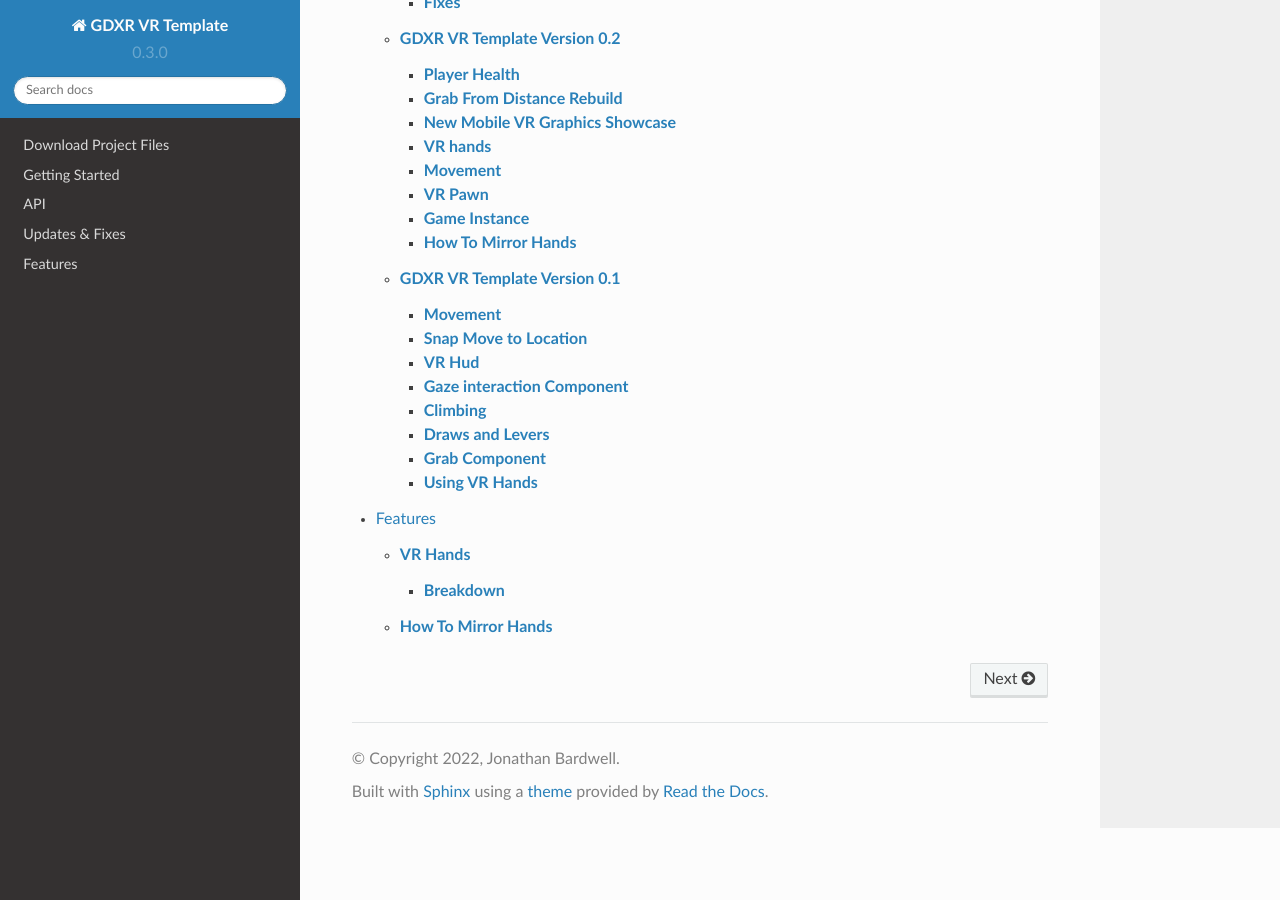
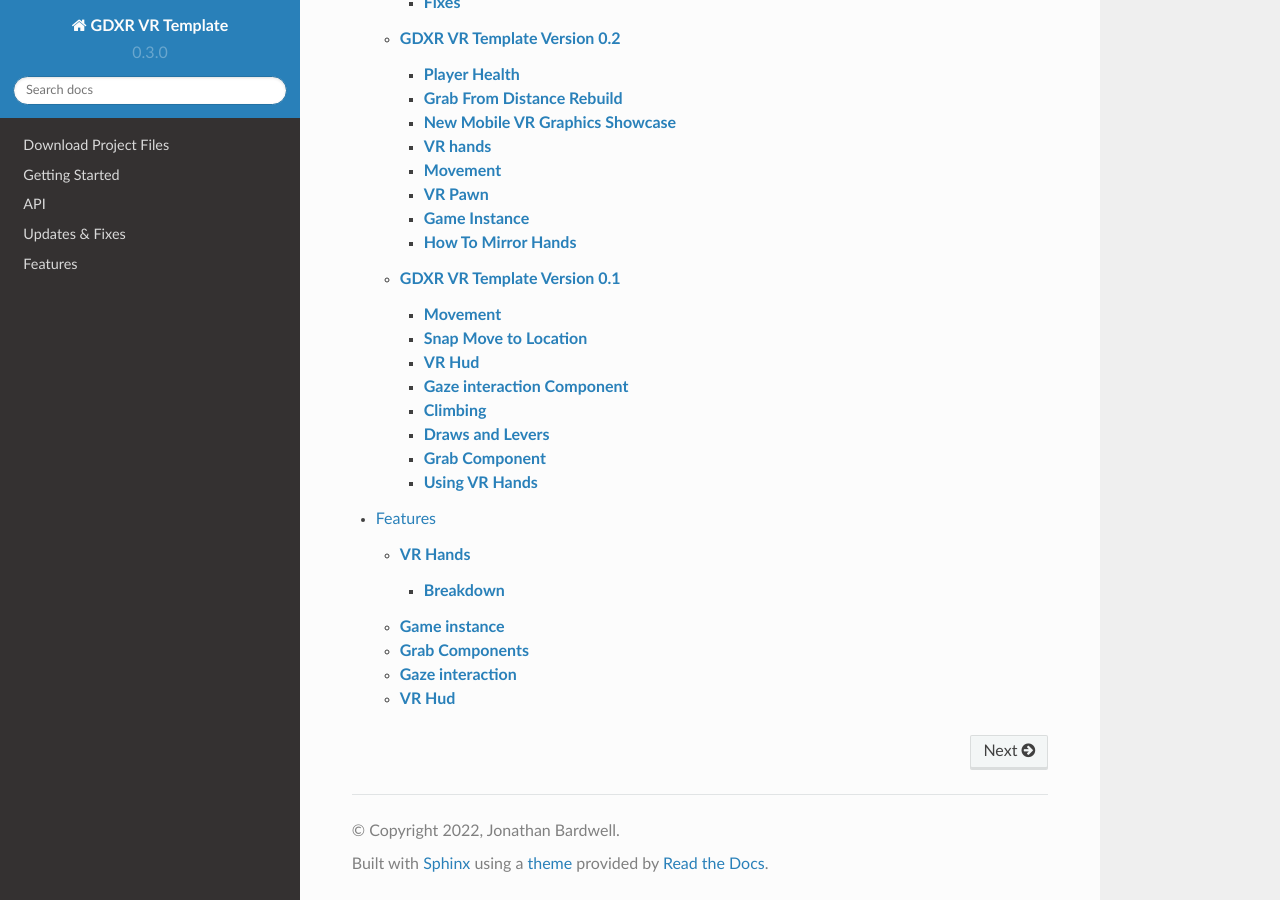
Before and after one commit to jonathan9232/GDXR-VR-Template-Documentation, a Sphinx documentation site: the page built from docs/source/index.rst, in a window 1280 px wide and 900 px high, scrolled down 1058 px. Built offline with Sphinx 7.4.7 and the Read the Docs theme 2.0.0, drawn with Linux system fonts in a browser that asks for light colours.

Commit message:
Update Features.rst

```diff
--- a/docs/source/Features.rst
+++ b/docs/source/Features.rst
@@ -8,7 +8,19 @@
 --------------
 
 
-**How To Mirror Hands**
-^^^^^^^^^^^^^^^^^^^^^^^
+  **How To Mirror Hands**
+  ^^^^^^^^^^^^^^^^^^^^^^^
 
 Open the VR pawn
+
+**Game instance**
+^^^^^^^^^^^^^^^^^
+
+**Grab Components**
+^^^^^^^^^^^^^^
+
+**Gaze interaction**
+^^^^^^^^^^^^^^^^^^^^
+
+**VR Hud**
+^^^^^^^^^^
```
